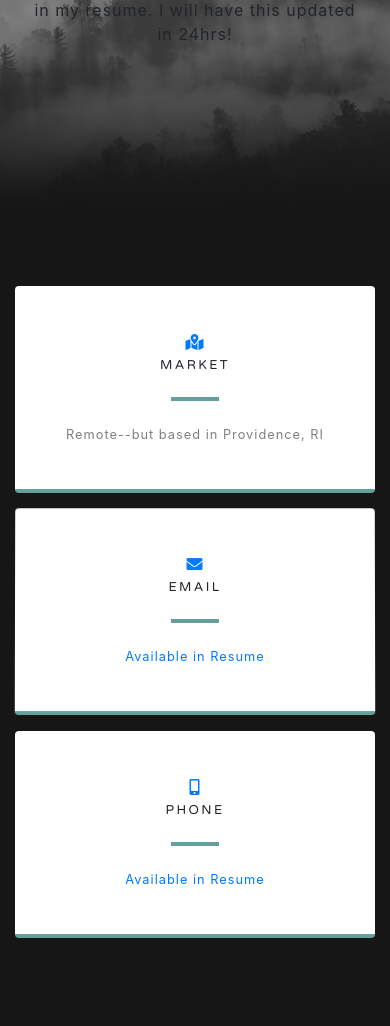
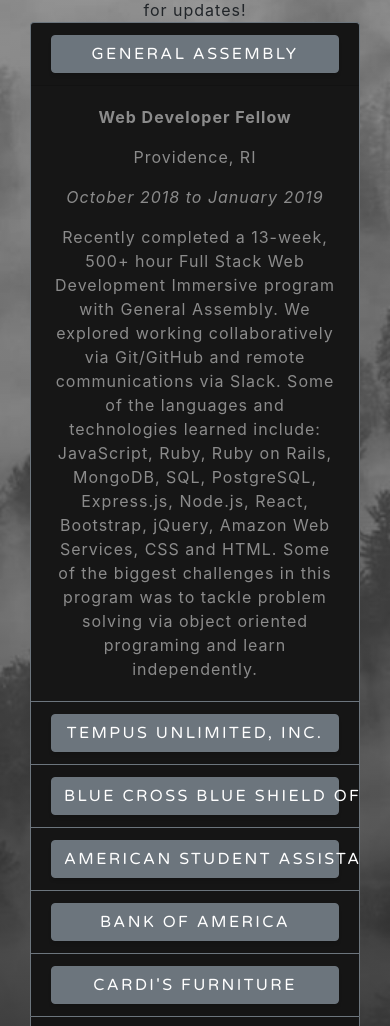
Before and after one commit to michael-rai/github.io, a website with bundled scripts: page index.html in a window 390 px wide. Shown: the part 7126-8152 px from the top of the page. Built offline with nearby package versions, Linux system fonts and the light colour scheme.

Commit message:
unhid work history

```diff
--- a/index.html
+++ b/index.html
@@ -487,25 +487,25 @@
   </header>
 
   <div class="btn-group" role="group" aria-label="Basic example" data-aos="fade-in" data-aos-duration="4000">
-  <button type="button" class="btn btn-secondary" data-target="workhistory">Work History</button>
+  <button type="button" class="btn btn-secondary">Work History</button>
   <button type="button" class="btn btn-secondary">Education</button>
 </div>
   <hr>
   <br>
- Working on a clever way to display all this information, for now its available in my resume. I will have this updated in 24hrs!
+ Working on a clever way to display all this information, please check back for updates!
   <!-- work history accordian -->
 
-  <div class="accordion" id="workhistory" hidden>
+  <div class="accordion" id="accordionExample" data-aos="slide-right" data-aos-duration="4000">
   <div class="card bg-black border-secondary">
     <div class="card-header" id="headingOne">
       <h6 class="mb-0">
-        <button class="btn btn-secondary" type="button" data-toggle="collapse" data-target="#collapseOne" aria-expanded="true" aria-controls="collapseOne">
+        <button class="btn btn-secondary btn-block" type="button" data-toggle="collapse" data-target="#collapseOne" aria-expanded="true" aria-controls="collapseOne">
           General Assembly
         </button>
       </h6>
     </div>
 
-    <div id="collapseOne" class="collapse show" aria-labelledby="headingOne" data-parent="#accordionExample">
+    <div id="collapseOne" class="collapse-show" aria-labelledby="headingOne" data-parent="#accordionExample">
       <div class="card-body text-white-50">
         <p><strong>Web Developer Fellow</strong></p>
         <p>Providence, RI</p>
@@ -517,7 +517,7 @@
   <div class="card bg-black border-secondary">
     <div class="card-header" id="headingTwo">
       <h6 class="mb-0">
-        <button class="btn btn-secondary collapsed" type="button" data-toggle="collapse" data-target="#collapseTwo" aria-expanded="false" aria-controls="collapseTwo">
+        <button class="btn btn-secondary collapsed btn-block" type="button" data-toggle="collapse" data-target="#collapseTwo" aria-expanded="false" aria-controls="collapseTwo">
           Tempus Unlimited, Inc.
         </button>
       </h6>
@@ -534,7 +534,7 @@
   <div class="card bg-black border-secondary">
     <div class="card-header" id="headingThree">
       <h6 class="mb-0">
-        <button class="btn btn-secondary collapsed" type="button" data-toggle="collapse" data-target="#collapseThree" aria-expanded="false" aria-controls="collapseThree">
+        <button class="btn btn-secondary collapsed btn-block" type="button" data-toggle="collapse" data-target="#collapseThree" aria-expanded="false" aria-controls="collapseThree">
           Blue Cross Blue Shield of RI
         </button>
       </h6>
@@ -551,7 +551,7 @@
   <div class="card bg-black border-secondary">
     <div class="card-header" id="headingSeven">
       <h6 class="mb-0">
-        <button class="btn btn-secondary collapsed" type="button" data-toggle="collapse" data-target="#collapseSeven" aria-expanded="false" aria-controls="collapseSeven">
+        <button class="btn btn-secondary collapsed btn-block" type="button" data-toggle="collapse" data-target="#collapseSeven" aria-expanded="false" aria-controls="collapseSeven">
           American Student Assistance
         </button>
       </h6>
@@ -568,7 +568,7 @@
   <div class="card bg-black border-secondary">
     <div class="card-header" id="headingFour">
       <h6 class="mb-0">
-        <button class="btn btn-secondary collapsed" type="button" data-toggle="collapse" data-target="#collapseFour" aria-expanded="false" aria-controls="collapseFour">
+        <button class="btn btn-secondary collapsed btn-block" type="button" data-toggle="collapse" data-target="#collapseFour" aria-expanded="false" aria-controls="collapseFour">
           Bank of America
         </button>
       </h6>
@@ -585,7 +585,7 @@
   <div class="card bg-black border-secondary">
     <div class="card-header" id="headingFive">
       <h6 class="mb-0">
-        <button class="btn btn-secondary collapsed" type="button" data-toggle="collapse" data-target="#collapseFive" aria-expanded="false" aria-controls="collapseFive">
+        <button class="btn btn-secondary collapsed btn-block" type="button" data-toggle="collapse" data-target="#collapseFive" aria-expanded="false" aria-controls="collapseFive">
           Cardi's Furniture
         </button>
       </h6>
@@ -602,7 +602,7 @@
   <div class="card bg-black border-secondary">
     <div class="card-header" id="headingSix">
       <h6 class="mb-0">
-        <button id="linkColor" class="btn btn-secondary collapsed" type="button" data-toggle="collapse" data-target="#collapseSix" aria-expanded="false" aria-controls="collapseSix">
+        <button id="linkColor" class="btn btn-secondary collapsed btn-block" type="button" data-toggle="collapse" data-target="#collapseSix" aria-expanded="false" aria-controls="collapseSix">
           Prince William County
         </button>
       </h6>
@@ -621,6 +621,10 @@
 
 
           </div>
+
+          <!--Education History -->
+
+
         </div>
       </div>
     </section>
@@ -722,6 +726,7 @@
       $('#resDown').tooltip();
     })</script>
 
+
     <script src="https://unpkg.com/aos@next/dist/aos.js"></script>
   <script>
     AOS.init(4000);
```
Also changed, not shown: README.md, js/custom.js (added).
